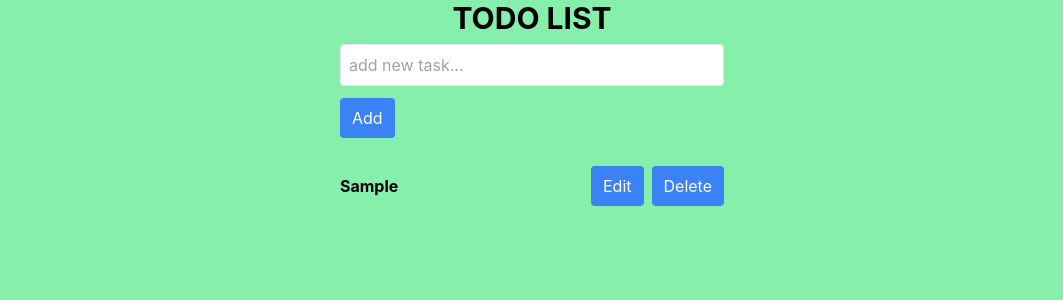
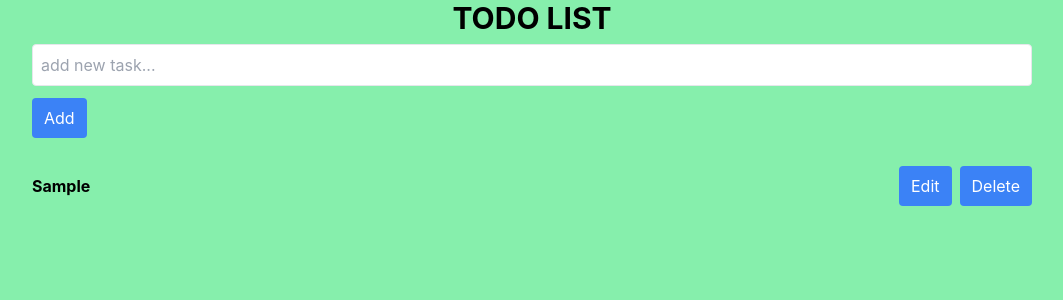
Before and after one commit to ImTung82/NenTangWeb-todo-list, a React (Create React App) app: page / in a window 1280 px wide. Both pictures are taken after typing "Sample" into the empty fields and a click on the button "Add". Shown: the top 300 px of the page, without its empty margins (108-1171 px from the left). Built offline with nearby package versions, Linux system fonts and the light colour scheme.

Commit message:
update componets

```diff
--- a/src/components/AddTask.jsx
+++ b/src/components/AddTask.jsx
@@ -1,19 +1,13 @@
 import React, { useEffect, useState } from 'react';
 import Button from './Button';
+import Task from './Task';
 
 function AddTask() {
-        // Tương ứng với input
     const [task, setTask] = useState('');
-        // Tương ứng với list các Task
     const [todoList, setTodoList] = useState([]);
-        // Lưu dữ liệu Task cũ
     const [editingTask, setEditingTask] = useState(null);
-        // Lưu dữ liệu Task mới vừa nhập vào
-        const [editingValue, setEditingValue] = useState('');
-        // Key ở trên localStorage
     const key = 'todo';
 
-        // Lưu trữ dữ liệu cũ của localStorage, update lại nhũng dữ liệu đó khi load lại trang
     useEffect(() => {
         const storedTodoList = JSON.parse(localStorage.getItem(key)) || [];
         setTodoList(storedTodoList);
@@ -21,9 +15,7 @@
 
     const handleSubmit = (e) => {
         e.preventDefault();
-            // Nếu đầu và cuối của task là trống (kiểm tra bằng cách sử dụng task.trim()) thì sẽ không thêm task mới
         if (task.trim() === '') return;
-            // Tạo ra một Task mới, bao gồm 2 trường: name - tên của Task và done - trạng thái hoàn thành của Task (mặc định là false)
         const updatedTodoList = [...todoList, { name: task, done: false }];
         setTodoList(updatedTodoList);
         localStorage.setItem(key, JSON.stringify(updatedTodoList));
@@ -37,9 +29,6 @@
     };
 
     const handleMarkAsDone = (taskName) => {
-            // Kiểm tra từng item trong todoList
-            // Nếu taskName (tên của Task đang bấm) trùng với item.name (tên của Task trong quá trình kiểm tra)
-            // Thực hiện {...item, done: !item.done}: Tạo một đối tượng mới với thuộc tính done được thay đổi (đổi true thành false hoặc ngược lại).
         const updatedTodoList = todoList.map(item =>
             item.name === taskName ? { ...item, done: !item.done } : item
         );
@@ -47,27 +36,15 @@
         localStorage.setItem(key, JSON.stringify(updatedTodoList));
     };
 
-        const handleEdit = (taskName) => {
-            setEditingTask(taskName);
-            // Tìm kiếm tên Task cần edit
-            const taskToEdit = todoList.find(item => item.name === taskName);
-            // Lưu tên Task cần edit vào useState [editingTask, setEditingTask]
-            setEditingValue(taskToEdit.name);
-        }
-
-        const handleSave = (taskName) => {
+    const handleSave = (taskName, newValue) => {
+        if (newValue.trim() === '') return;
         const updatedTodoList = todoList.map(item =>
-                // editingValue: Nội dung Task mới
-                // Nếu item đang kiểm tra trùng với Task muốn sửa
-                // Set tên của Task cũ thành editingValue
-                item.name === taskName ? { ...item, name: editingValue } : item
+            item.name === taskName ? { ...item, name: newValue } : item
         );
         setTodoList(updatedTodoList);
         localStorage.setItem(key, JSON.stringify(updatedTodoList));
         setEditingTask(null);
-            // Sau khi sửa xong, set dữ liệu cần sửa [editingTask, setEditingTask] thành rỗng
-            setEditingValue('');
-        }
+    };
 
     return (
         <div className='flex flex-col'>
@@ -75,7 +52,7 @@
                 <input
                     type="text"
                     placeholder='add new task...'
-                        className="rounded border p-2 my-2 w-96"
+                    className="rounded border p-2 my-2 w-[1000px]"
                     value={task}
                     onChange={(e) => setTask(e.target.value)}
                 />
@@ -87,37 +64,15 @@
                 <ul>
                     {todoList.map((todoItem) => (
                         <li key={todoItem.name} className='flex items-center justify-between'>
-                                 {editingTask === todoItem.name ? (
-                                    <input
-                                        type="text"
-                                        // Placeholder tên Task cũ để người dùng dễ theo dõi
-                                        placeholder={todoItem.name}
-                                        // Đưa dữ liệu của input thành nội dung Task mới
-                                        value={editingValue}
-                                        onChange={(e) => setEditingValue(e.target.value)}
+                            <Task
+                                todoItem={todoItem}
+                                handleMarkAsDone={handleMarkAsDone}
+                                handleEdit={() => setEditingTask(todoItem.name)}
+                                handleSave={handleSave}
+                                handleDelete={handleDelete}
+                                isEditing={editingTask === todoItem.name}
+                                setEditingTask={setEditingTask}
                             />
-                                ) : (
-                                    <button
-                                        // ${...} là cách sử dụng template literals trong JavaScript
-                                        // Nếu todoItem.done (kiểm tra done từ localStorage) = true, thêm thuộc tính CSS line-through và ngược lại
-                                        className={`font-bold ${todoItem.done ? 'line-through text-red-500' : ''}`}
-                                        onClick={() => handleMarkAsDone(todoItem.name)}
-                                    >
-                                        {todoItem.name}
-                                    </button>
-                                )}
-                                <div className='flex gap-2'>
-                                    { editingTask === todoItem.name ? (
-                                        // Nếu tên của Task muốn sửa giống editingTask
-                                        // Chuyển button thành Save
-                                        <Button text='Save' onClick={() => handleSave(todoItem.name)} />
-                                    ) : (
-                                        // Nếu không thì chuyển button thành Edit như cũ
-                                        <Button text='Edit' onClick={() => handleEdit(todoItem.name)} />
-                                    )}
-                                    {/* Button này có sự kiện onClick -> gọi hàm handleDelete với tham số truyền vào là todoItem.name - tên của Task tương ứng với nút Delete vừa bấm */}
-                                    <Button text='Delete' onClick={() => handleDelete(todoItem.name)} />
-                                </div>
                         </li>
                     ))}
                 </ul>
--- a/src/components/Task.jsx
+++ b/src/components/Task.jsx
@@ -1,33 +1,48 @@
-import React from 'react'
-import Button from './Button'
+import React, { useState, useEffect } from 'react';
+import Button from './Button';
 
-function Task(props) {
-  const handleDeleteClick = () => {
-    // Gọi callback function để xử lý việc xóa task
-    props.onDelete(props.taskName);
-  };
+const Task = ({ todoItem, handleMarkAsDone, handleSave, handleDelete, isEditing, setEditingTask }) => {
+    const [editingValue, setEditingValue] = useState(todoItem.name);
 
-  const handleMarkAsDone = () => {
-    // Gọi callback function để xử lý việc sửa trạng thái hoàn thành task
-    props.onDone(props.taskName);
-  }
+    useEffect(() => {
+        if (isEditing) {
+            setEditingValue(todoItem.name);
+        }
+    }, [isEditing, todoItem.name]);
 
-  const handleEdit = () => {
-    props.onEdit(props.taskName);
-  }
+    const handleSaveClick = () => {
+        handleSave(todoItem.name, editingValue);
+        setEditingTask(null);
+    };
 
-  return (
-     <div className='flex items-center justify-between'>
-        <button className='font-bold' onClick={handleMarkAsDone}>{props.taskName}</button>
-        {/* <p className='font-bold'>{props.taskName}</p> */}
-        <div className='flex gap-2'>
-            <Button text='Edit' onClick={handleEdit} />
-            {/* Bao gồm sự kiện onClick tương ứng với props.onClick ở Button.jsx */}
-            {/* Sự kiện gọi tới hàm handleDeleteClick */}
-            <Button text='Delete' onClick={handleDeleteClick} />
-      </div>
-    </div>
-  )
-}
+    return (
+        <div className='flex justify-between items-center w-full'>
+            {isEditing ? (
+                <input
+                    type="text"
+                    placeholder={todoItem.name}
+                    value={editingValue}
+                    onChange={(e) => setEditingValue(e.target.value)}
+                    className="rounded border p-2"
+                />
+            ) : (
+                <button
+                    className={`font-bold ${todoItem.done ? 'line-through text-red-500' : ''}`}
+                    onClick={() => handleMarkAsDone(todoItem.name)}
+                >
+                    {todoItem.name}
+                </button>
+            )}
+            <div className="flex gap-2">
+                { isEditing ? (
+                    <Button text='Save' onClick={handleSaveClick} />
+                ) : (
+                    <Button text='Edit' onClick={() => setEditingTask(todoItem.name)} />
+                )}
+                <Button text='Delete' onClick={() => handleDelete(todoItem.name)} />
+            </div>
+        </div>
+    );
+};
 
 export default Task;
--- a/src/components/TasksList.jsx
+++ /dev/null
@@ -1,18 +0,0 @@
-import React from 'react';
-import Task from './Task';
-
-function TasksList({ todoList, onDelete, onDone, onEdit}) {
-    return (
-        <div className=''>
-            <ul>
-                {todoList.map((todoItem) => (
-                    <li key={todoItem}>
-                        <Task taskName={todoItem} onDelete={() => onDelete(todoItem)} onDone={() => onDone(todoItem)} onEdit={() => onEdit(todoItem)} />
-                    </li>
-                ))}
-            </ul>
-        </div>
-    );
-}
-
-export default TasksList;
```
Lines whose indentation alone changed are shown as unchanged.
